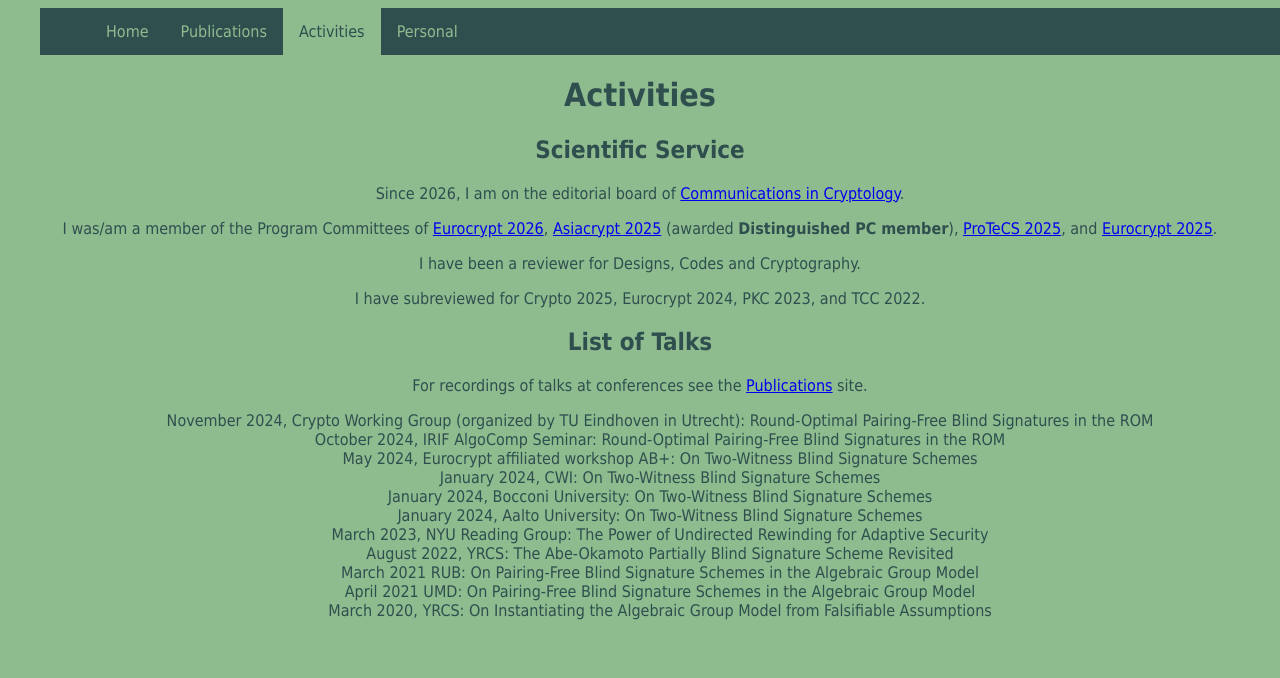
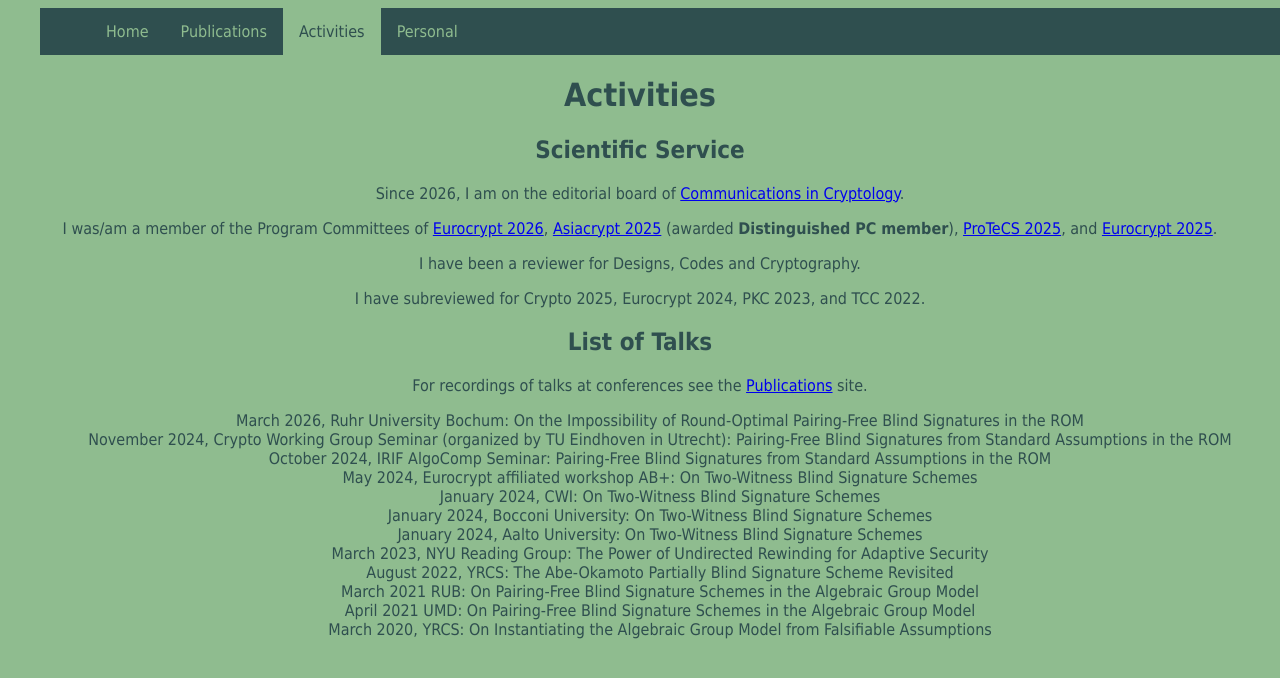
Before and after one commit to juliakastner/juliakastner.github.io, a Jekyll site: the page built from activities.md, in a window 1280 px wide. Shown: the top 678 px of the page. Built offline with Jekyll 4.4.1, drawn with Linux system fonts in a browser that asks for light colours.

Commit message:
bochum talk

```diff
--- a/activities.md
+++ b/activities.md
@@ -18,9 +18,9 @@ I have subreviewed for Crypto 2025, Eurocrypt 2024, PKC 2023, and TCC 2022.
 ## List of Talks
 For recordings of talks at conferences see the [Publications](/publications.html) site.
 
-
-  * November 2024, Crypto Working Group (organized by TU Eindhoven in Utrecht): Round-Optimal Pairing-Free Blind Signatures in the ROM
-  * October 2024, IRIF AlgoComp Seminar: Round-Optimal Pairing-Free Blind Signatures in the ROM
+  * March 2026, Ruhr University Bochum: On the Impossibility of Round-Optimal Pairing-Free Blind Signatures in the ROM
+  * November 2024, Crypto Working Group Seminar (organized by TU Eindhoven in Utrecht): Pairing-Free Blind Signatures from Standard Assumptions in the ROM
+  * October 2024, IRIF AlgoComp Seminar: Pairing-Free Blind Signatures from Standard Assumptions in the ROM
   * May 2024, Eurocrypt affiliated workshop AB+: On Two-Witness Blind Signature Schemes
   * January 2024, CWI: On Two-Witness Blind Signature Schemes
   * January 2024, Bocconi University: On Two-Witness Blind Signature Schemes
```
